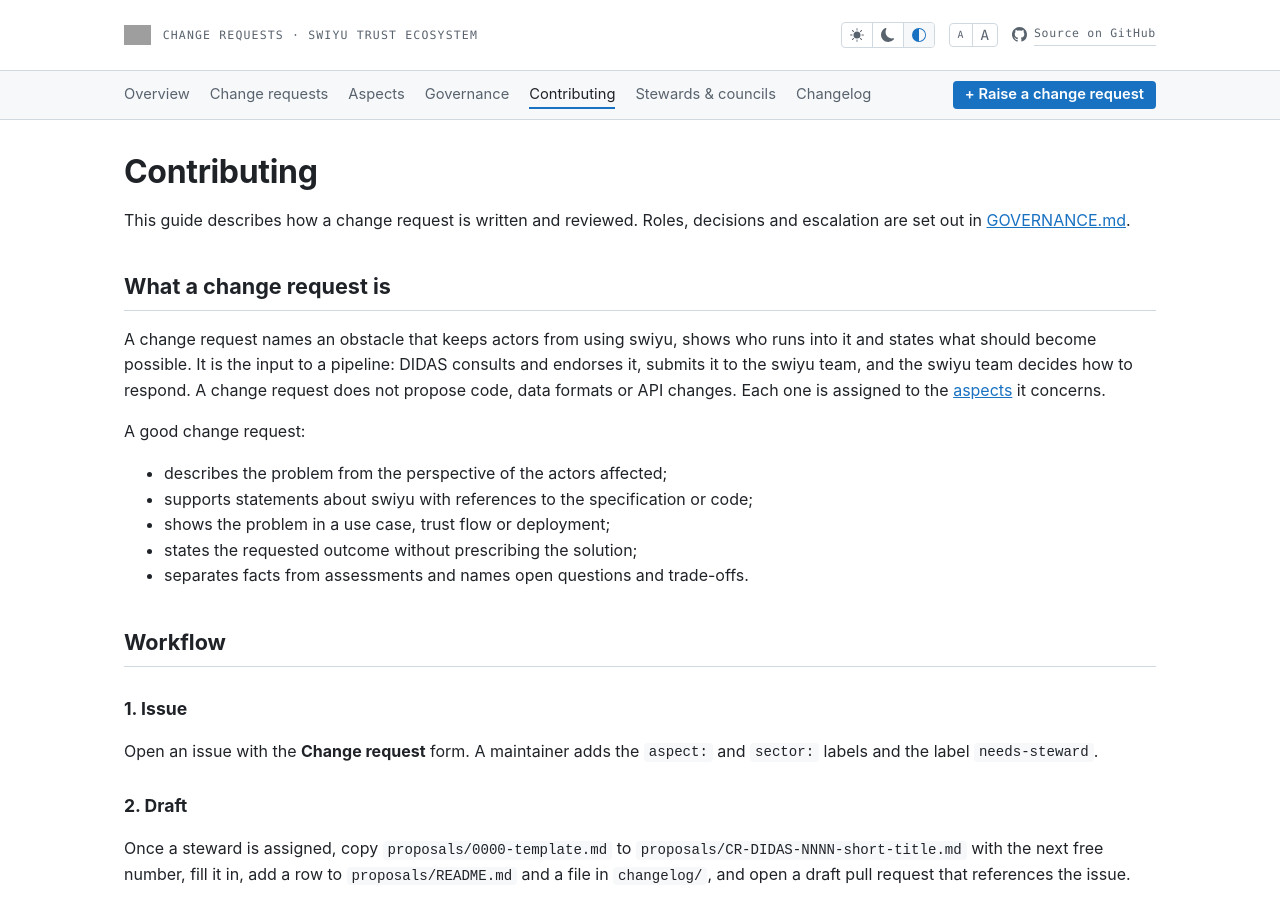
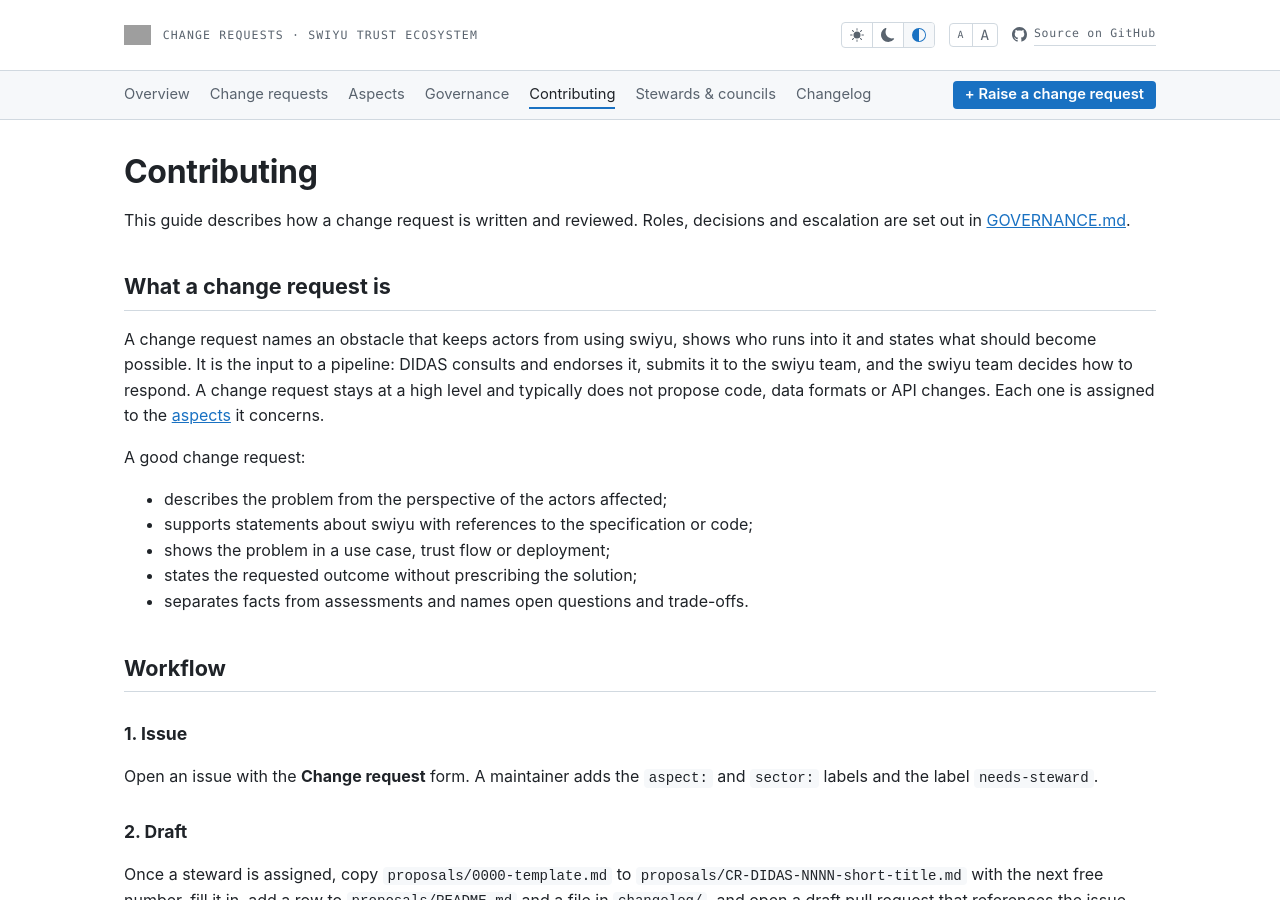
Before and after one commit to DIDAS-swiss/swiyu-change-requests, a Jekyll site: the page built from CONTRIBUTING.md, in a window 1280 px wide and 900 px high. Built offline with Jekyll 4.4.1, drawn with Linux system fonts in a browser that asks for light colours; grey boxes are pictures that could not be loaded.

Commit message:
Change requests typically stay at a high level

```diff
--- a/CONTRIBUTING.md
+++ b/CONTRIBUTING.md
@@ -12,9 +12,9 @@ decisions and escalation are set out in [GOVERNANCE.md](GOVERNANCE.md).
 A change request names an obstacle that keeps actors from using swiyu, shows
 who runs into it and states what should become possible. It is the input to a
 pipeline: DIDAS consults and endorses it, submits it to the swiyu team, and the
-swiyu team decides how to respond. A change request does not propose code,
-data formats or API changes. Each one is assigned to the [aspects](ASPECTS.md)
-it concerns.
+swiyu team decides how to respond. A change request stays at a high level and
+typically does not propose code, data formats or API changes. Each one is
+assigned to the [aspects](ASPECTS.md) it concerns.
 
 A good change request:
 
```
Also changed, not shown: ASPECTS.md (+2 -2 lines), README.md (+2 -2 lines).
